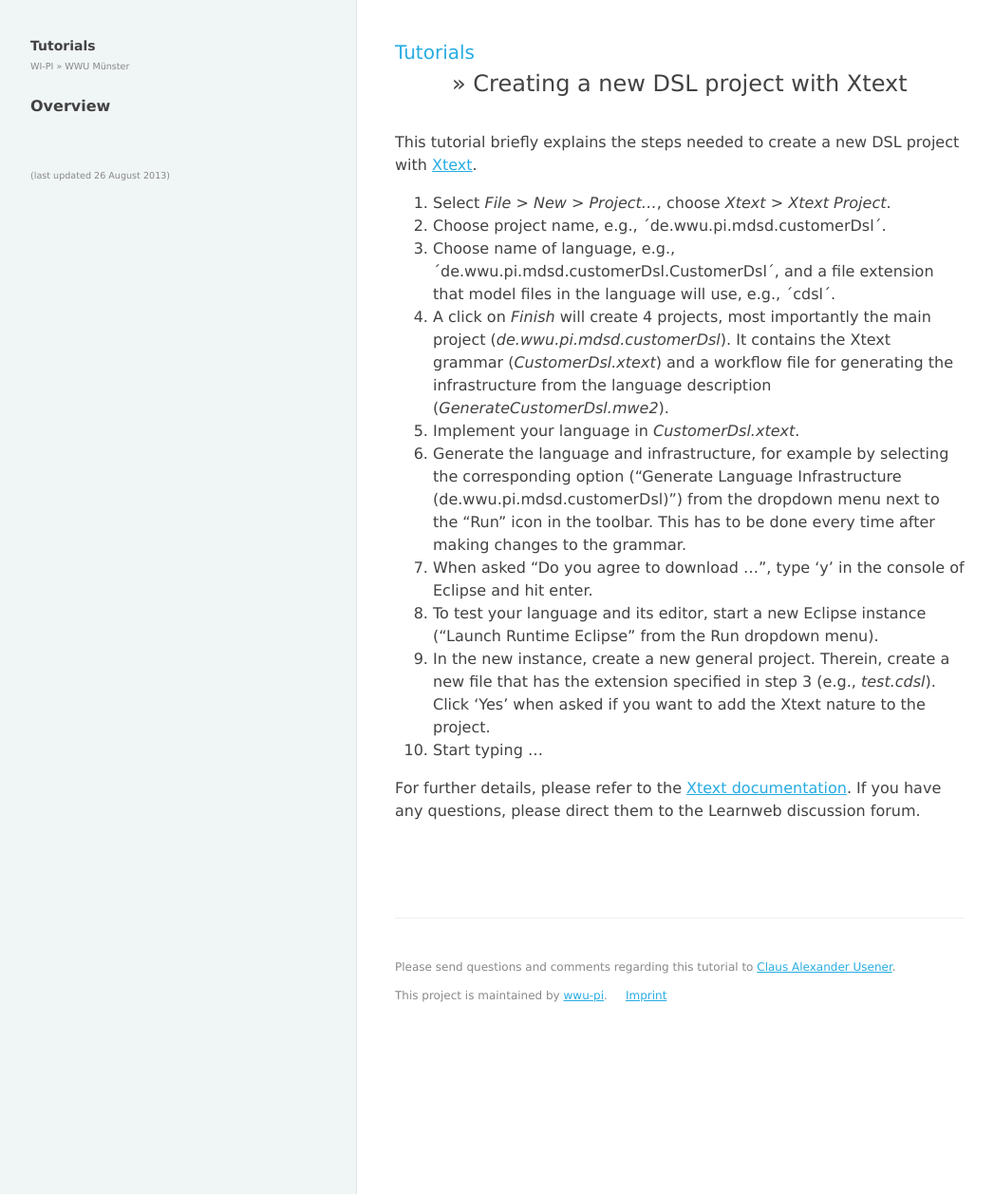
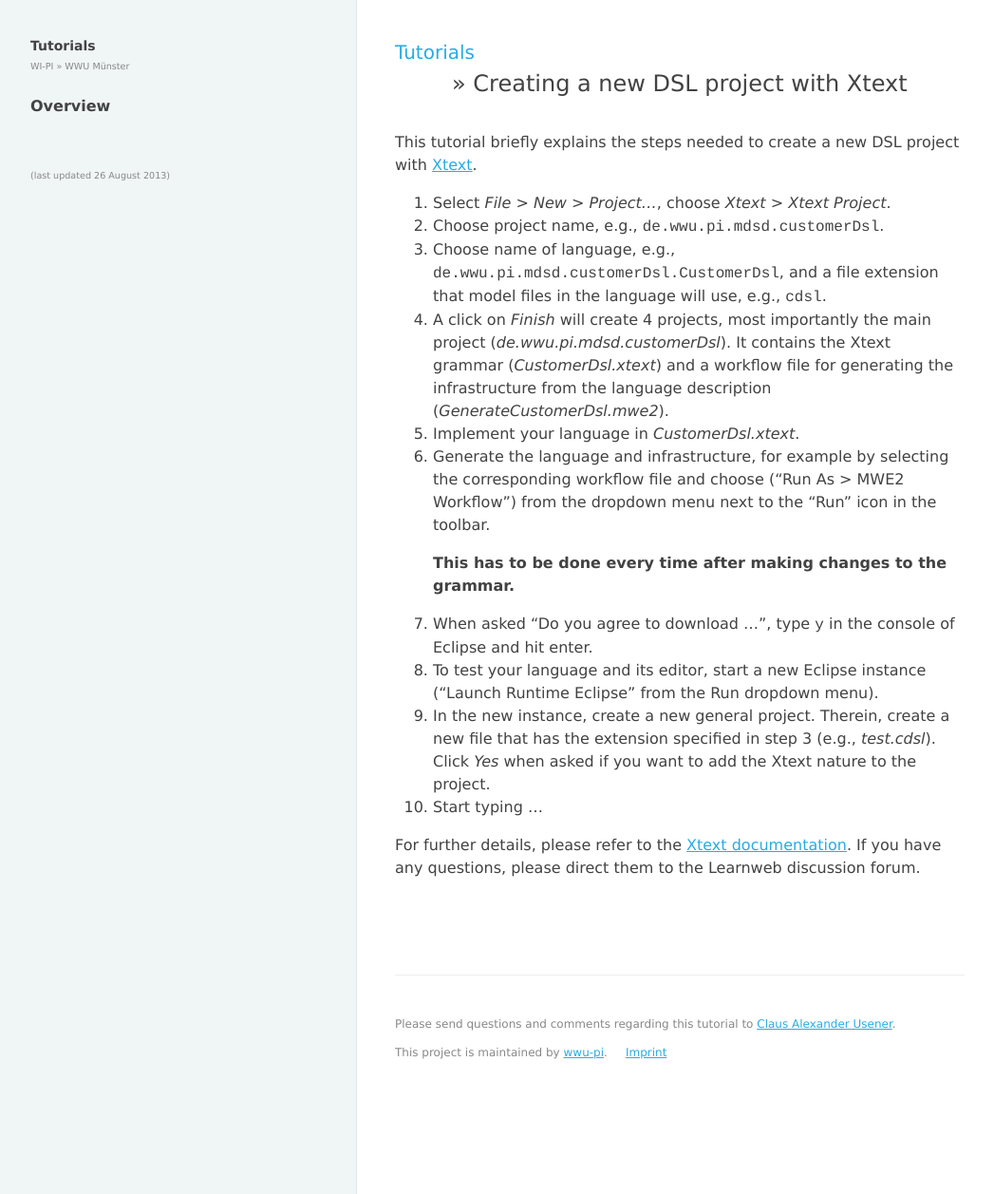
Before and after one commit to wwu-pi/tutorials, a Jekyll site: the page built from lectures/mdsd/03_Xtext.md, in a window 1280 px wide and 1257 px high. Shown: the whole window at 95% size, without its empty margins (8-1055 px from the left). Built offline with Jekyll 4.4.1, drawn with Linux system fonts in a browser that asks for light colours.

Commit message:
Changed description "how to generate language and infrastructure
did some changes to the word highlighting

```diff
--- a/lectures/mdsd/03_Xtext.md
+++ b/lectures/mdsd/03_Xtext.md
@@ -6,17 +6,19 @@ title: Creating a new DSL project with Xtext
 This tutorial briefly explains the steps needed to create a new DSL project with [Xtext](http://www.eclipse.org/Xtext/index.html).
 
 1. Select *File* > *New* > *Project...*, choose *Xtext* > *Xtext Project*.
-1. Choose project name, e.g., ´de.wwu.pi.mdsd.customerDsl´.
-1. Choose name of language, e.g., ´de.wwu.pi.mdsd.customerDsl.CustomerDsl´, and a file extension that model files in the language will use, e.g., ´cdsl´.
+1. Choose project name, e.g., `de.wwu.pi.mdsd.customerDsl`.
+1. Choose name of language, e.g., `de.wwu.pi.mdsd.customerDsl.CustomerDsl`, and a file extension that model files in the language will use, e.g., `cdsl`.
 1. A click on *Finish* will create 4 projects, most importantly the main project (*de.wwu.pi.mdsd.customerDsl*). It contains the Xtext grammar (*CustomerDsl.xtext*) and a workflow file for generating the infrastructure from the language description (*GenerateCustomerDsl.mwe2*).
 1. Implement your language in *CustomerDsl.xtext*.
-1. Generate the language and infrastructure, for example by selecting the corresponding option ("Generate Language Infrastructure (de.wwu.pi.mdsd.customerDsl)") from the dropdown menu next to the "Run" icon in the toolbar.
-   This has to be done every time after making changes to the grammar.
-1. When asked "Do you agree to download ...", type 'y' in the console of Eclipse and hit enter.
+1. Generate the language and infrastructure, for example by selecting the corresponding workflow file and choose ("Run As > MWE2 Workflow") from the dropdown menu next to the "Run" icon in the toolbar.
+
+   **This has to be done every time after making changes to the grammar.**
+
+1. When asked "Do you agree to download ...", type `y` in the console of Eclipse and hit enter.
 1. To test your language and its editor, start a new Eclipse instance ("Launch Runtime Eclipse" from the Run dropdown menu).
 1. In the new instance, create a new general project.
    Therein, create a new file that has the extension specified in step 3 (e.g., *test.cdsl*).
-   Click 'Yes' when asked if you want to add the Xtext nature to the project.
+   Click *Yes* when asked if you want to add the Xtext nature to the project.
 1. Start typing ...
 
 For further details, please refer to the [Xtext documentation](http://www.eclipse.org/Xtext/documentation.html). If you have any questions, please direct them to the Learnweb discussion forum.
```
